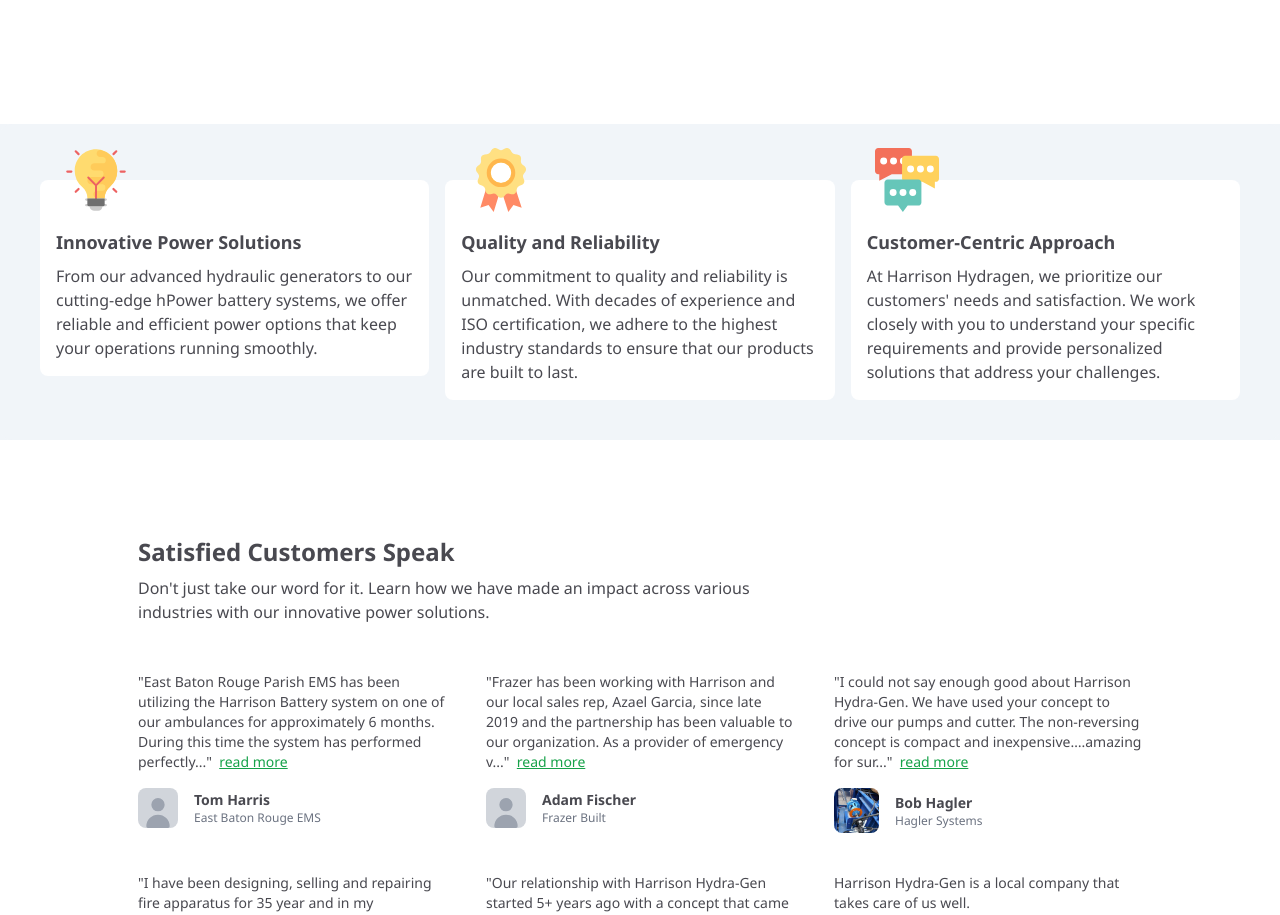
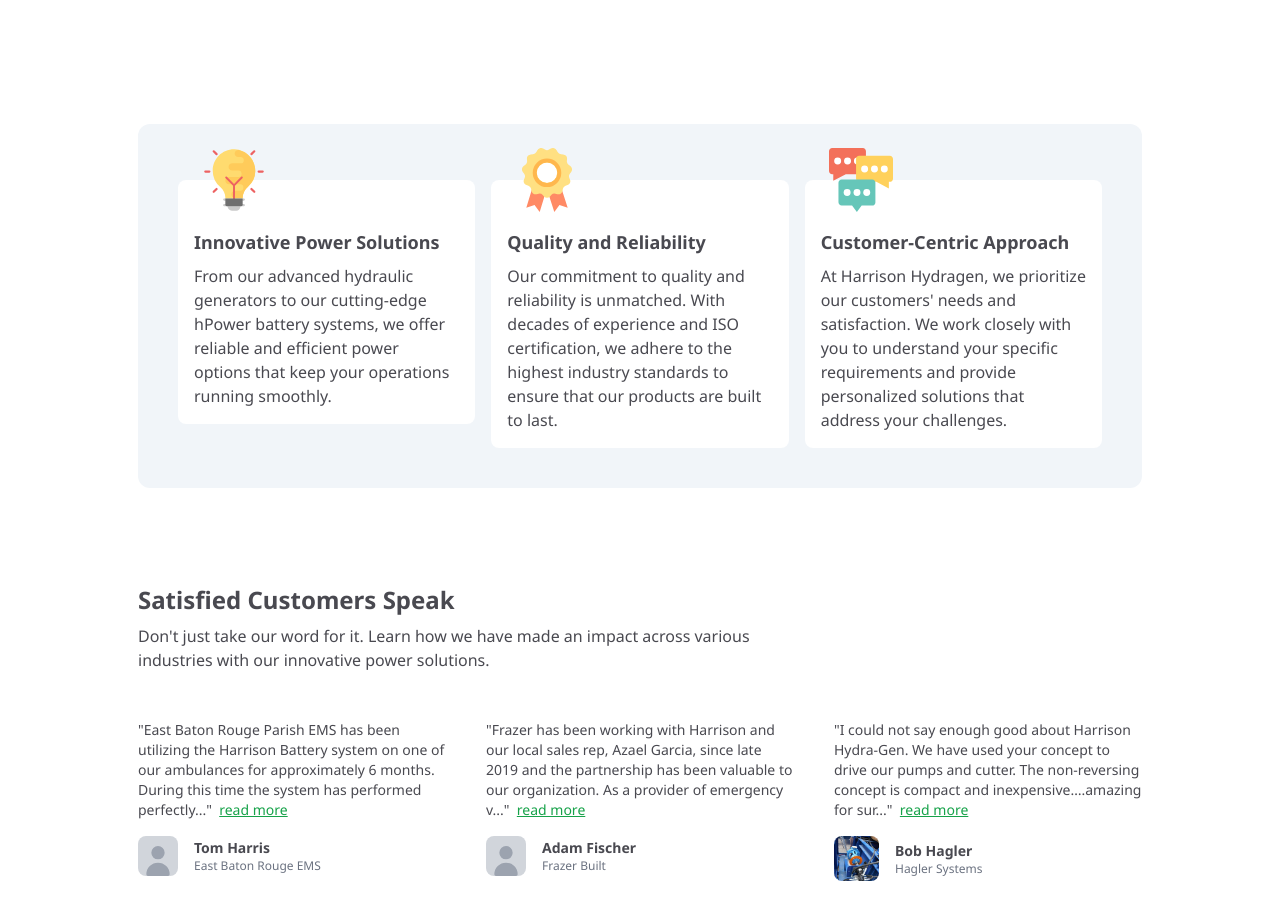
Before and after one commit to betaluis/hhg-website, a Next.js app: page / in a window 1280 px wide. Shown: the part 1260-2175 px from the top of the page. Built offline with nearby package versions, Linux system fonts and the light colour scheme.

Commit message:
added section and container to for features

```diff
--- a/app/page.tsx
+++ b/app/page.tsx
@@ -35,7 +35,11 @@
 
 
             {/* Features section */}
-            <Features />
+            <section className="bg-bkg-white">
+                <Container>
+                    <Features />
+                </Container>
+            </section>
 
             {/* Testimonials section */}
             <section
```
